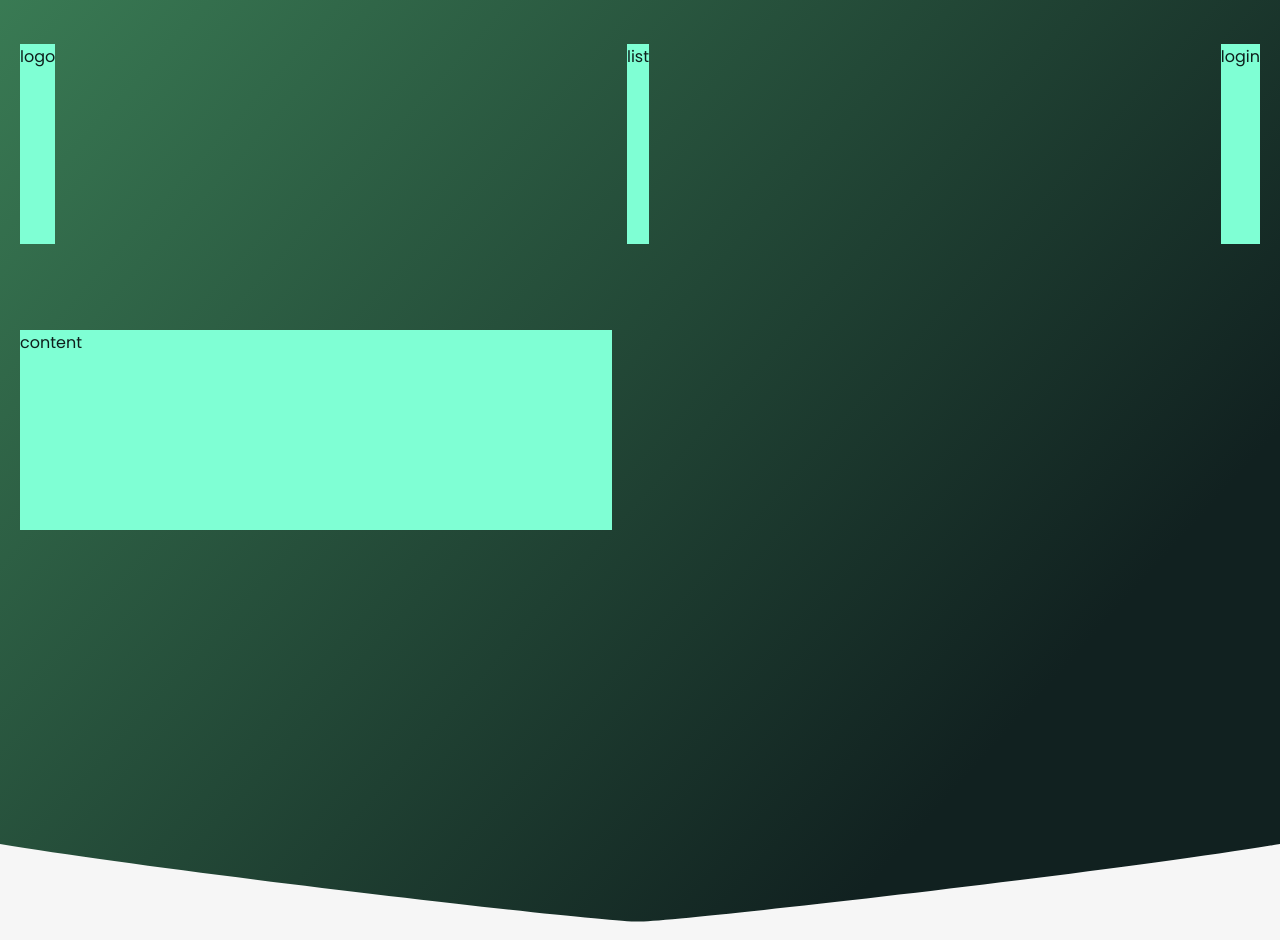
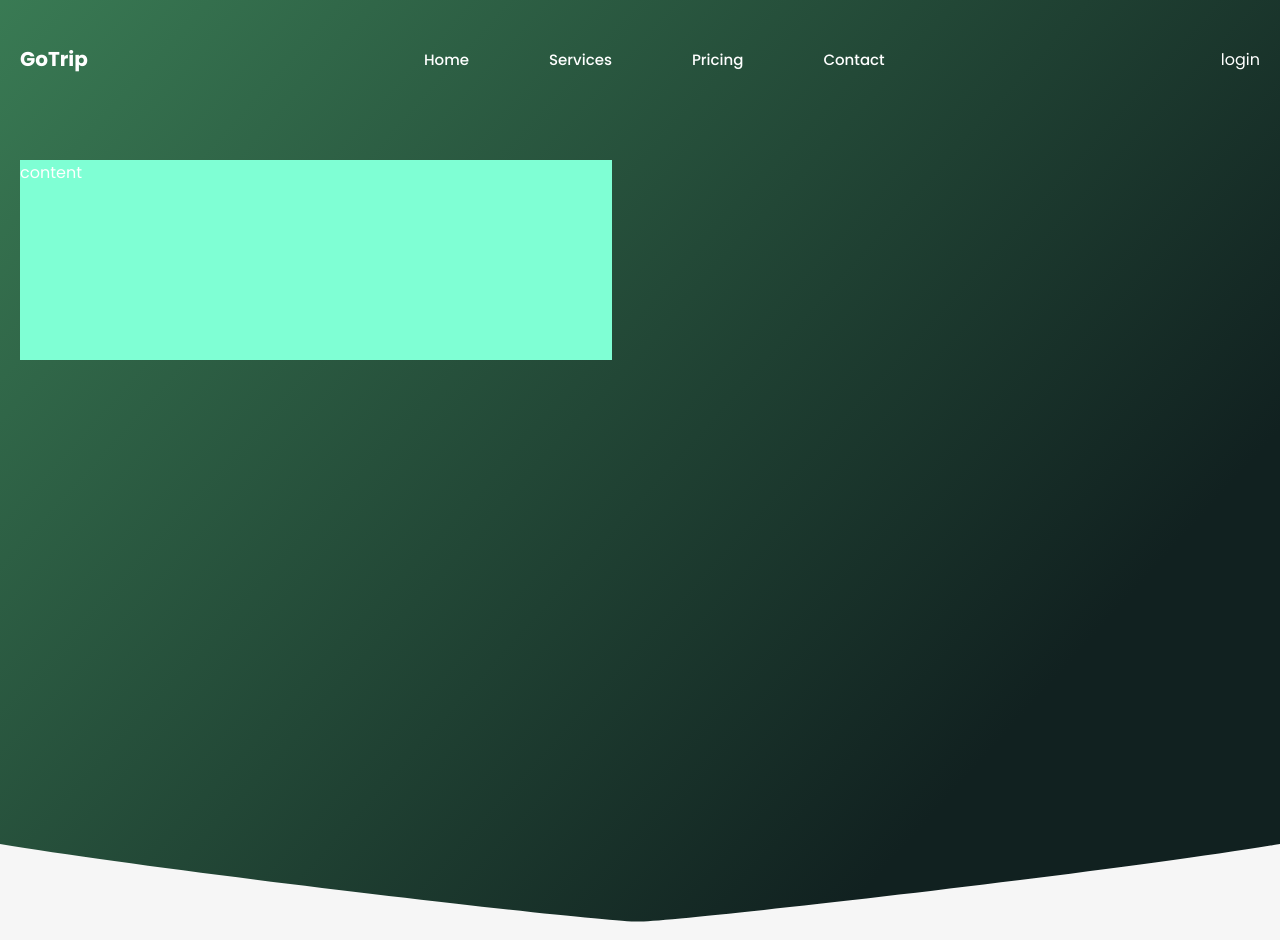
Before and after one commit to Nattyme/GoTrip, a plain HTML site: page index.html in a window 1280 px wide. Drawn offline with Linux system fonts and the light colour scheme.

Commit message:
CSS
- header base styles;

```diff
--- a/css/main.css
+++ b/css/main.css
@@ -44,7 +44,12 @@ body {
     min-height: 940px;
     padding-top: 44px;
     background: linear-gradient(132deg, #428E5F -17.38%, #112120 78.4%);
+    color: #FFF;
 
+}
+
+.header a {
+    color: #FFF;
 }
 
 .header::after {
@@ -73,13 +78,29 @@ body {
 .nav {
     display: flex;
     justify-content: space-between;
+    align-items: center;
     column-gap: 80px;
 }
-.nav__logo {
+
+.nav__list {
+    display: flex;
+    column-gap: 80px;
+    font-size: 15px;
+    font-weight: 500;
 }
-.block {
-}
-.nav__list {
-}
+
 .nav__login {
 }
+
+/* Logo */
+
+.logo {
+    font-size: 20px;
+    font-weight: 700;
+    color: #FFF;
+
+}
+
+.logo a {
+    color: inherit;
+}
--- a/index.html
+++ b/index.html
@@ -14,14 +14,21 @@
     <div class="container">
         <div class="header-top">
             <nav class="nav">
+
                 <div class="nav__logo">
-                    <div class="block">logo</div>
+                    <h2 class="logo"><a href="#!">GoTrip</a></h2>
                 </div>
-                <div class="nav__list">
-                    <div class="block">list</div>
-                </div>
+
+                <ul class="nav__list">
+                    <li><a href="#!" class="active"></a>Home</li>
+                    <li><a href="#!"></a>Services</li>
+                    <li><a href="#!"></a>Pricing</li>
+                    <li><a href="#!"></a>Contact</li>
+
+                </ul>
+
                 <div class="nav__login">
-                    <div class="block">login</div>
+                    login
                 </div>
             </nav>
         </div>
```
